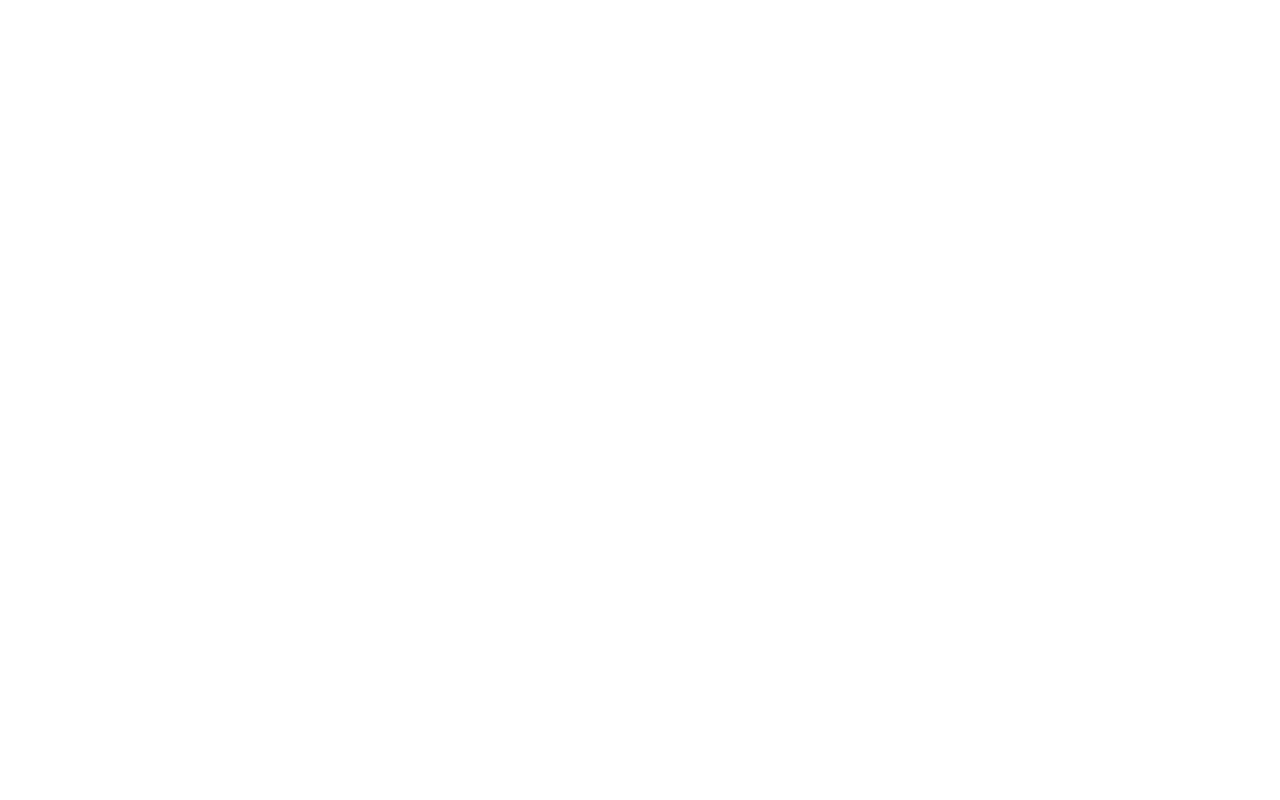
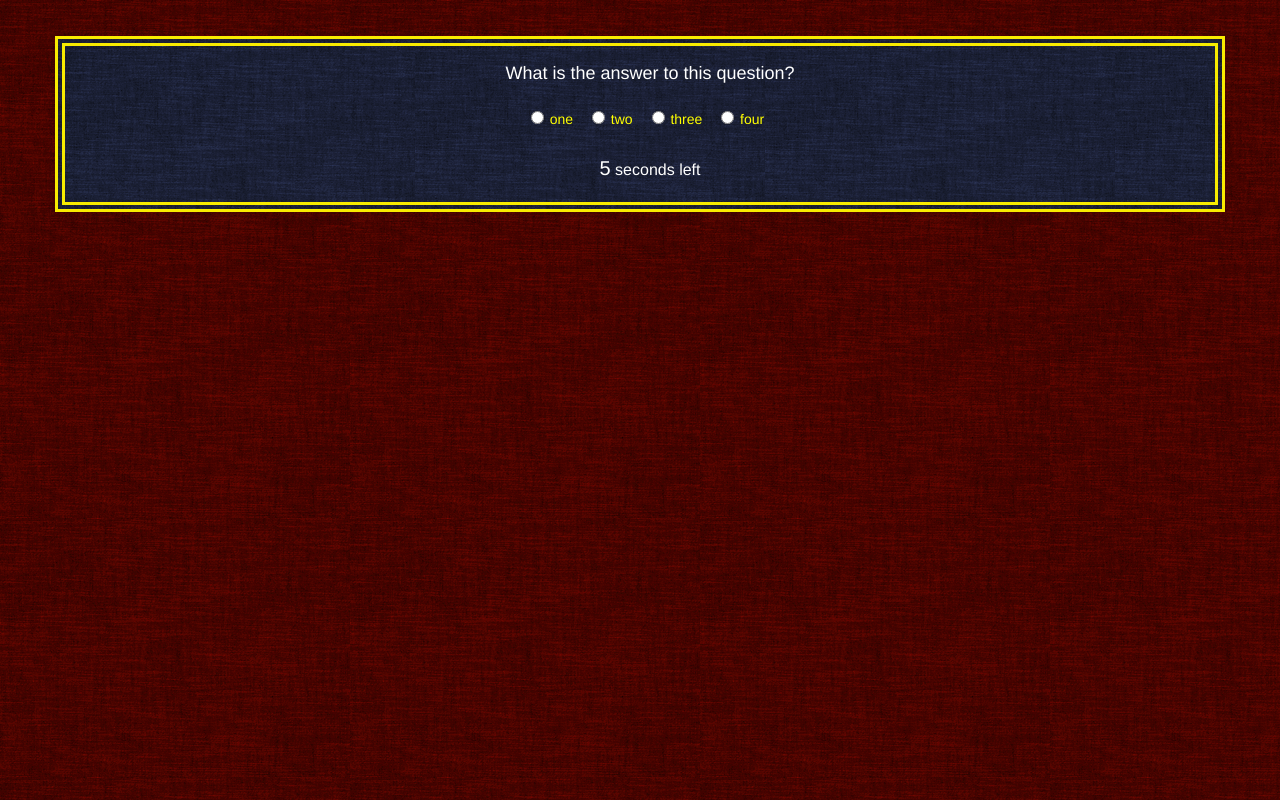
Before and after one commit to thethatcher/TriviaGame, a plain HTML site: page index.html in a window 1280 px wide. Drawn offline with nearby package versions, Linux system fonts and the light colour scheme.

Commit message:
created basic format, added question, answers, and timer div. timer counts down from ten, stops at 0

```diff
--- a/assets/css/style.css
+++ b/assets/css/style.css
@@ -0,0 +1,42 @@
+body{
+	background-image: url("../images/grey_wash_wall_RED.png");
+
+}
+
+.container{
+	background-image: url("../images/grey_wash_wall.png");
+	min-height: 150px;
+	text-align: center;
+	border: #f8eb00 10px double;
+}
+
+
+.header {
+	margin-top: 35px;
+}
+
+#question{
+	color: white;
+	font-size: 18px;
+	margin: 15px 5px 5px 10px;
+}
+
+#answers{
+	color: yellow;
+	vertical-align: center;
+	margin: 15px;
+}
+
+.timer{
+	color: white;
+	font-size: 16px;
+	margin: 10px;
+}
+
+#timer{
+	font-size: 20px;
+}
+
+.answer{
+	margin: 10px 15px 10px 2px;
+}
--- a/assets/javascript/app.js
+++ b/assets/javascript/app.js
@@ -0,0 +1,17 @@
+var interval;
+var seconds = 10;
+
+interval = setInterval(countdown,1000);
+
+function countdown(){
+	seconds--;
+	$('#timer').text(seconds);
+	if(seconds <=0){
+		timeUp();
+	}
+}
+
+function timeUp(){
+	clearInterval(interval);
+	seconds = 10;
+}
--- a/index.html
+++ b/index.html
@@ -2,8 +2,45 @@
 <html>
 <head>
 	<title>Trivia Game</title>
+	<link href="https://maxcdn.bootstrapcdn.com/bootstrap/3.3.7/css/bootstrap.min.css" rel="stylesheet" integrity="sha384-BVYiiSIFeK1dGmJRAkycuHAHRg32OmUcww7on3RYdg4Va+PmSTsz/K68vbdEjh4u" crossorigin="anonymous">
+	<link rel="stylesheet" type="text/css" href="assets/css/style.css">
 </head>
 <body>
+<div class="row">
+			<div class="col-sm-12 header">
+			</div>
+		</div>
+	<div class="container">
+		<div class="row">
+			<div class="col-sm-12" id="question">
+			What is the answer to this question?
+			</div>
+			<hr>
+		</div>
+		<div class="row">
+			<div class="col-sm-12" id="answers">
+				<input type="radio" name="q1" value="one">
+				<span class="answer" id="a1">one</span>
+				<input type="radio" name="q1" value="two">
+				<span class="answer" id="a2">two</span>
+				<input type="radio" name="q1" value="three">
+				<span class="answer" id="a3">three</span>
+				<input type="radio" name="q1" value="four">
+				<span class="answer" id="a4">four</span>
+			</div>
+		</div>
+		<div class="row">
+			<div class="col-sm-12 timer">
+			<p><span id="timer">10</span> seconds left</p>
+			</div>
+		</div>
+	</div>
 
+	<script
+  src="https://code.jquery.com/jquery-3.2.1.js"
+  integrity="sha256-DZAnKJ/6XZ9si04Hgrsxu/8s717jcIzLy3oi35EouyE="
+  crossorigin="anonymous"></script>
+	<script type="text/javascript" src="assets/javascript/app.js" >
+	</script>
 </body>
 </html>
```
Also changed, not shown: assets/images/grey_wash_wall.png (added), assets/images/grey_wash_wall_RED.png (added).
